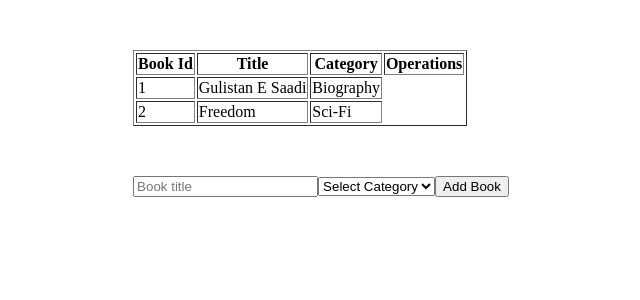
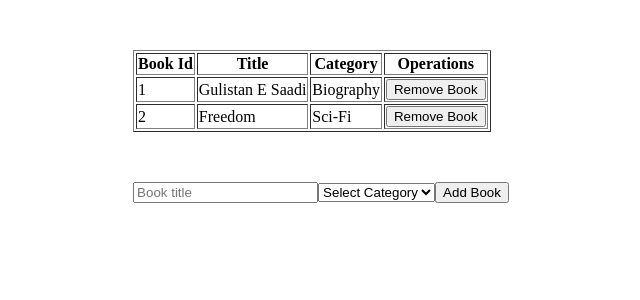
Before and after one commit to MFahadUmer/bookstore, a React (Create React App) app: page / in a window 1280 px wide. Shown: the top 300 px of the page, without its empty margins (319-959 px from the left). Built offline with nearby package versions, Linux system fonts and the light colour scheme.

Commit message:
Adds Filter to remove book

```diff
--- a/src/actions/index.js
+++ b/src/actions/index.js
@@ -8,9 +8,11 @@ export const createBook = ({ title, category }) => ({
   },
 });
 
-export const removeBook = book => ({
-  type: REMOVE_BOOK,
-  bookId: book.bookId,
-  bookTitle: book.bookTitle,
-  bookCategory: book.bookCategory,
-});
+export const removeBook = bookId => {
+  console.log(bookId);
+  return (
+    {
+      type: REMOVE_BOOK,
+      payload: bookId,
+    });
+};
--- a/src/components/Book.js
+++ b/src/components/Book.js
@@ -1,26 +1,29 @@
 import React from 'react';
 import PropTypes from 'prop-types';
 
-const Book = ({ book }) => (
+const Book = ({ book, removeBook }) => (
   <tr>
     <td>{book.bookId}</td>
     <td>{book.bookTitle}</td>
     <td>{book.bookCategory}</td>
+    <td>
+      <button type="submit" onClick={() => removeBook(book.bookId)}>Remove Book</button>
+    </td>
   </tr>
 );
 
 Book.propTypes = {
-  book: PropTypes.objectOf(
-    PropTypes.shape({
-      bookId: PropTypes.number,
-      bookTitle: PropTypes.string,
-      bookCategory: PropTypes.string,
-    }),
-  ),
+  book: PropTypes.shape({
+    bookId: PropTypes.number,
+    bookTitle: PropTypes.string,
+    bookCategory: PropTypes.string,
+  }),
+  removeBook: PropTypes.func,
 };
 
 Book.defaultProps = {
   book: {},
+  removeBook: '',
 };
 
 export default Book;
--- a/src/containers/BooksList.js
+++ b/src/containers/BooksList.js
@@ -2,8 +2,9 @@ import React from 'react';
 import { connect } from 'react-redux';
 import PropTypes from 'prop-types';
 import Book from '../components/Book';
+import { removeBook } from '../actions';
 
-const BooksList = ({ books }) => (
+const BooksList = ({ books, removeBook }) => (
   <div>
     <table border="1px">
       <thead>
@@ -16,7 +17,7 @@ const BooksList = ({ books }) => (
       </thead>
       <tbody>
         {books.map(value => (
-          <Book key={value.bookId} book={value} />
+          <Book key={value.bookId} book={value} removeBook={removeBook} />
         ))}
       </tbody>
     </table>
@@ -31,14 +32,20 @@ BooksList.propTypes = {
       bookCategory: PropTypes.string,
     }),
   ),
+  removeBook: PropTypes.func,
 };
 
 BooksList.defaultProps = {
   books: [],
+  removeBook: '',
 };
 
 const mapStateToProps = state => ({
   books: state.books,
 });
 
-export default connect(mapStateToProps, null)(BooksList);
+const mapDispatchToProps = dispatch => ({
+  removeBook: bookId => dispatch(removeBook(bookId)),
+});
+
+export default connect(mapStateToProps, mapDispatchToProps)(BooksList);
--- a/src/reducers/books.js
+++ b/src/reducers/books.js
@@ -18,6 +18,8 @@ const booksInitialState = {
 const books = (state = booksInitialState, action) => {
   switch (action.type) {
     case REMOVE_BOOK: return {
+      ...state,
+      books: state.books.filter(x => x.bookId !== action.payload),
     };
     case CREATE_BOOK: return {
       books: [
```
Also changed, not shown: 1 other file (tests, documents, lock files or other folders).
